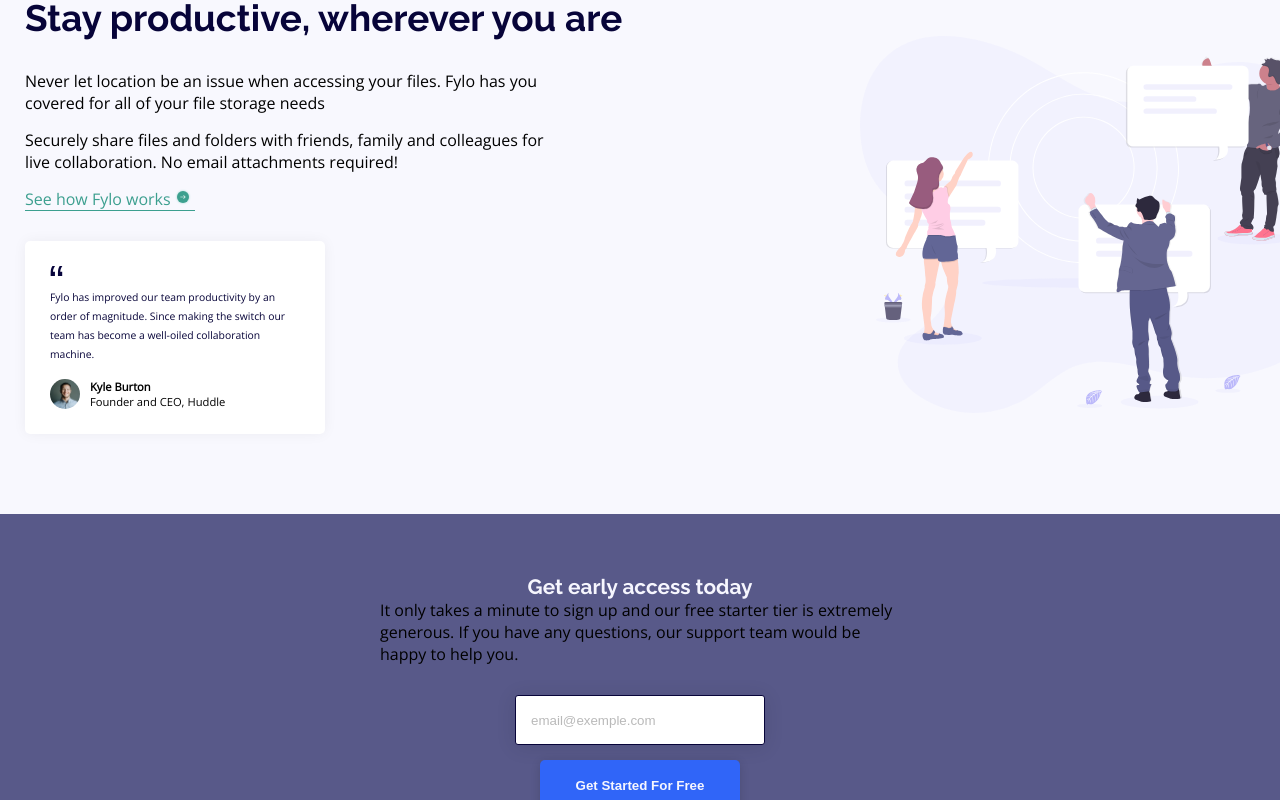
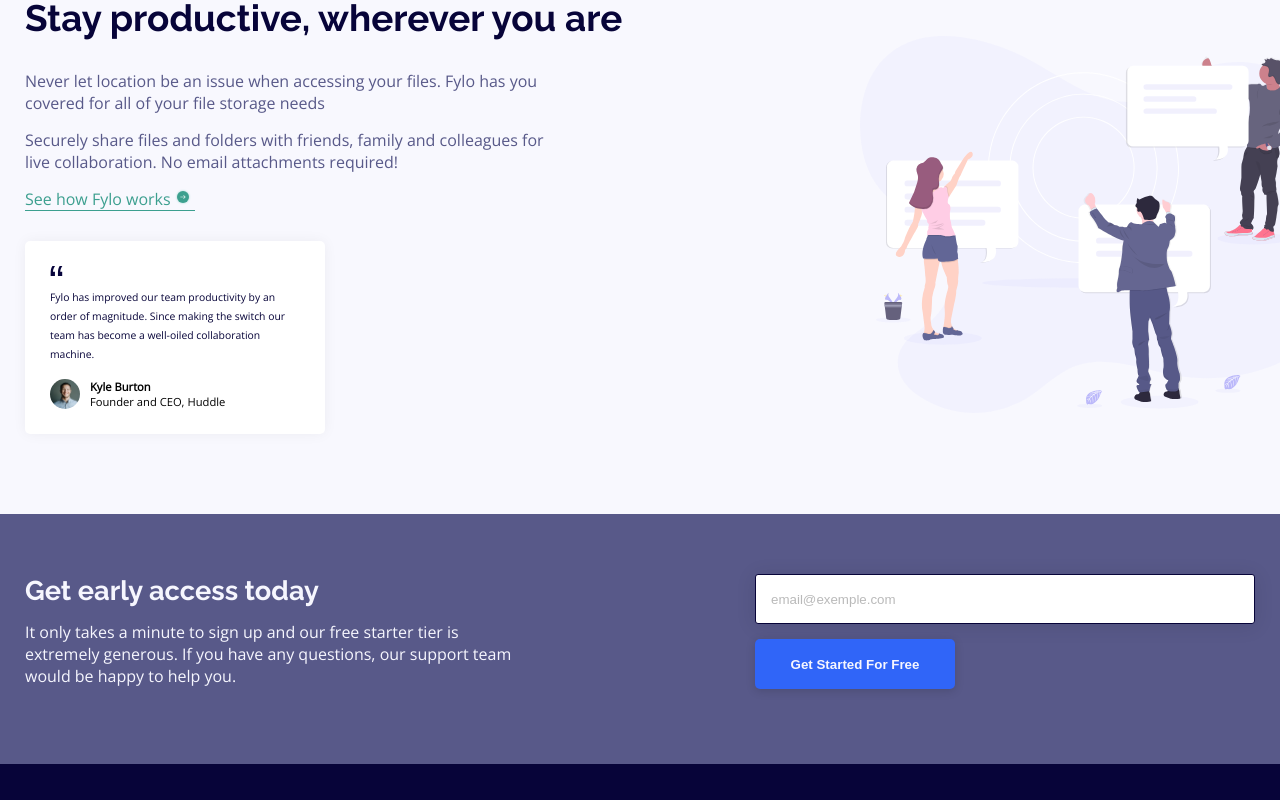
Before and after one commit to kdumagalhaes/fylo-landing-page-reactjs, a React (Create React App) app: page / in a window 1280 px wide. Shown: the part 800-1600 px from the top of the page. Built offline with nearby package versions, Linux system fonts and the light colour scheme.

Commit message:
finished third div

```diff
--- a/src/components/CTA/Buttons/Button.js
+++ b/src/components/CTA/Buttons/Button.js
@@ -1,8 +1,8 @@
 import React from 'react';
 import { ButtonTag } from './ButtonStyles';
 
-const Button = ({ text, width, fontSize, shadow, responsiveWidth }) => {
-  return <ButtonTag width={width} fontSize={fontSize} shadow={shadow} responsiveWidth={responsiveWidth}>{text}</ButtonTag>;
+const Button = ({ text, width, fontSize, shadow, responsiveWidth, margin }) => {
+  return <ButtonTag width={width} margin={margin} fontSize={fontSize} shadow={shadow} responsiveWidth={responsiveWidth}>{text}</ButtonTag>;
 };
 
 export default Button;
--- a/src/components/CTA/Buttons/ButtonStyles.js
+++ b/src/components/CTA/Buttons/ButtonStyles.js
@@ -9,7 +9,7 @@
   color: var(--light-grayish-blue);
   font-weight: 700;
   height: 50px;
-  margin-top: 15px;
+  margin: ${({margin}) => margin};
   border-radius: 5px;
   border: none;
   transition: box-shadow 0.3s;
--- a/src/components/CTA/Paragraphs/Paragraph.js
+++ b/src/components/CTA/Paragraphs/Paragraph.js
@@ -1,9 +1,9 @@
 import React from 'react'
 import {ParagraphTag} from './ParagraphsStyles'
 
-const Paragraph = ({children, color, textAlign, margin, padding, marginResponsive}) => {
+const Paragraph = ({children, color, textAlign, margin, padding, marginResponsive, maxWidth}) => {
     return (
-        <ParagraphTag color={color} textAlign={textAlign} margin={margin} marginResponsive={marginResponsive} padding={padding}>
+        <ParagraphTag color={color} textAlign={textAlign} margin={margin} marginResponsive={marginResponsive} padding={padding} maxWidth={maxWidth}>
             {children}
         </ParagraphTag>
     )
--- a/src/components/CTA/Paragraphs/ParagraphsStyles.js
+++ b/src/components/CTA/Paragraphs/ParagraphsStyles.js
@@ -1,13 +1,15 @@
 import styled from 'styled-components';
 
 export const ParagraphTag = styled.div`
-max-width: 520px;
-margin: ${({margin}) => margin};
+  max-width: 520px;
+  margin: ${({ margin }) => margin};
+  color: ${({ color }) => color};
+  text-align: ${({ textAlign }) => textAlign};
+  width: 100%;
+  max-width: ${({ maxWidth }) => maxWidth};
 
-@media (max-width: 375px) {
-    color: ${({color}) => color};
-    text-align: ${({textAlign}) => textAlign};
-    margin: ${({marginResponsive}) => marginResponsive};
-    padding: ${({padding}) => padding}
-}
+  @media (max-width: 375px) {
+    margin: ${({ marginResponsive }) => marginResponsive};
+    padding: ${({ padding }) => padding};
+  }
 `;
--- a/src/components/CTA/Titles/SmallTitles/SmallTitle.js
+++ b/src/components/CTA/Titles/SmallTitles/SmallTitle.js
@@ -1,7 +1,7 @@
 import React from 'react';
 import { SmallTitleTag } from './SmallTitleStyle';
-const SmallTitle = ({ text, color, fontSize, padding }) => {
-  return <SmallTitleTag text={text} color={color} fontSize={fontSize} padding={padding}>{text}</SmallTitleTag>;
+const SmallTitle = ({ text, color, fontSize, padding, margin }) => {
+  return <SmallTitleTag text={text} color={color} fontSize={fontSize} padding={padding} margin={margin} >{text}</SmallTitleTag>;
 };
 
 export default SmallTitle;
--- a/src/components/CTA/Titles/SmallTitles/SmallTitleStyle.js
+++ b/src/components/CTA/Titles/SmallTitles/SmallTitleStyle.js
@@ -4,6 +4,7 @@
     color: ${({color}) => color};
     font-size: ${({fontSize}) => fontSize};
     font-family: 'Raleway', sans-serif;
+    margin: ${({margin}) => margin};
 
     @media (max-width: 375px) {
         text-align: center;
--- a/src/components/Divs/EarlyAccess/EarlyAccess.js
+++ b/src/components/Divs/EarlyAccess/EarlyAccess.js
@@ -1,5 +1,5 @@
 import React from 'react';
-import { EarlyAccessDiv } from './EarlyAccessStyles';
+import { EarlyAccessDiv, ContentDiv, RightSideCTA } from './EarlyAccessStyles';
 import SmallTitle from '../../CTA/Titles/SmallTitles/SmallTitle';
 import Paragraph from '../../CTA/Paragraphs/Paragraph';
 import Input from '../../CTA/Inputs/Input';
@@ -8,34 +8,43 @@
 const EarlyAccess = () => {
   return (
     <EarlyAccessDiv>
+      <ContentDiv>
+        <div>
       <SmallTitle
         text="Get early access today"
         color="var(--light-grayish-blue)"
-        fontSize="1.3rem"
+        fontSize="1.7rem"
+        margin="0 0 15px 0"
       />
       <Paragraph
         color="var(--light-grayish-blue)"
-        textAlign="center"
+        textAlign="letf"
         marginTop="20px"
         padding="var(--safe-area-padding)"
+        maxWidth="500px"
       >
         It only takes a minute to sign up and our free starter tier is extremely
         generous. If you have any questions, our support team would be happy to
         help you.
       </Paragraph>
+      </div>
+      <RightSideCTA>
       <Input
-        maxWidth="250px"
+        maxWidth="550px"
         placeholder="email@exemple.com"
-        margin="30px 0 0 0"
+        margin="0"
         shadow="0 2px 20px rgba(0,0,0,0.10)"
         responsiveWidth="250px"
       />
       <Button
         text="Get Started For Free"
         width="250px"
+        margin="15px 0"
         shadow="0 2px 10px rgba(0,0,0,0.15)"
         responsiveWidth="300px"
       />
+      </RightSideCTA>
+      </ContentDiv>
     </EarlyAccessDiv>
   );
 };
--- a/src/components/Divs/EarlyAccess/EarlyAccessStyles.js
+++ b/src/components/Divs/EarlyAccess/EarlyAccessStyles.js
@@ -1,12 +1,26 @@
 import styled from 'styled-components';
 
 export const EarlyAccessDiv = styled.div`
-  display: flex;
-  flex-direction: column;
-  align-items: center;
   width: 100%;
   height: auto;
   background-color: var(--desaturated-blue);
   margin: 0 auto;
   padding: 60px 0 60px 0;
 `;
+
+export const ContentDiv = styled.div`
+  display: flex;
+  justify-content: space-between;
+  align-items: top;
+  width: 100%;
+  max-width: 1340px;
+  margin: 0 auto;
+  padding: var(--safe-area-padding);
+`;
+
+export const RightSideCTA = styled.div `
+display: flex;
+flex-direction: column;
+width: 100%;
+max-width: 500px;
+`
```
